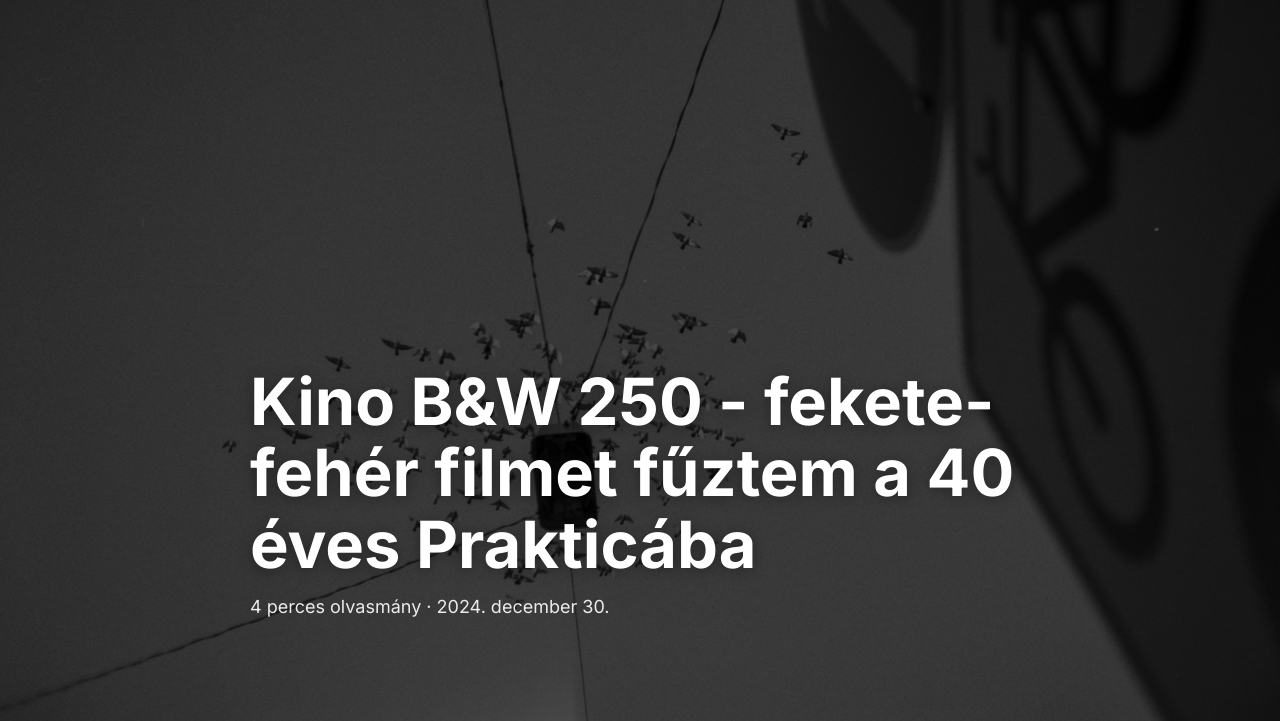
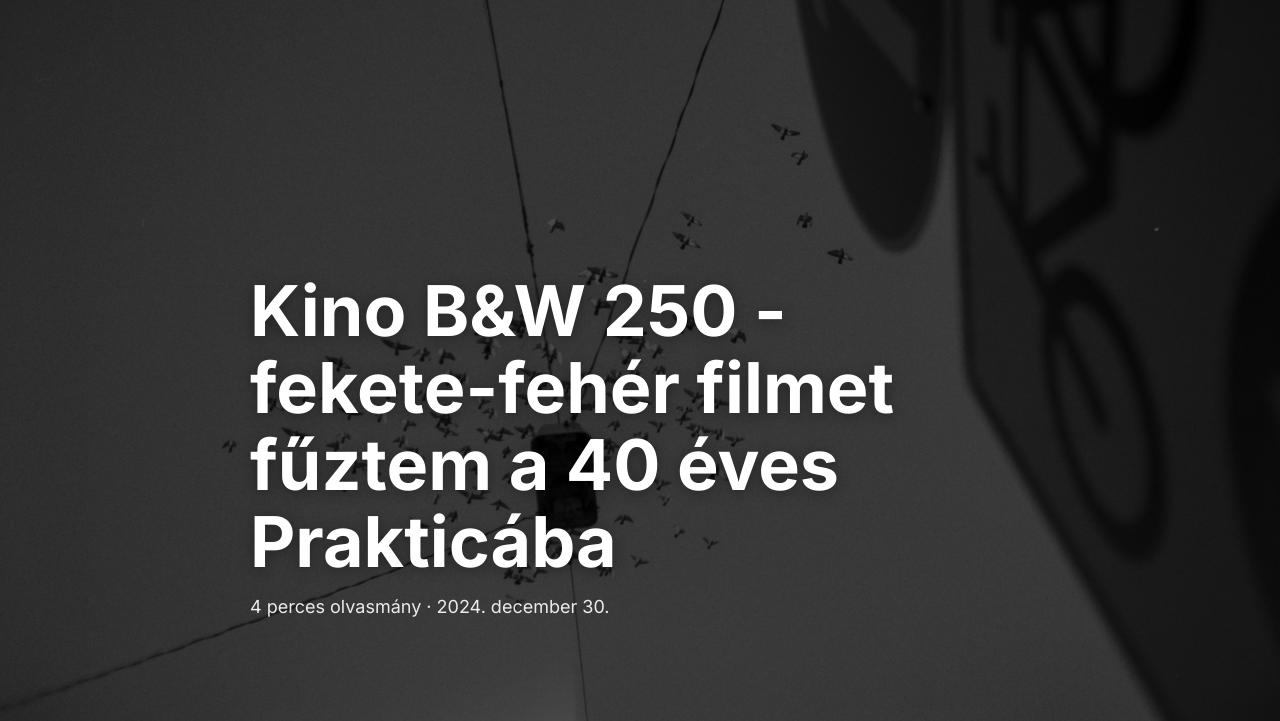
Before and after one commit to wasdrew/andrasvas.com, a plain HTML site: page jegyzetek/kino-bw-250.html in a window 1280 px wide. Shown: the part 79-800 px from the top of the page. Drawn offline with Linux system fonts and the light colour scheme.

Commit message:
font-size fix in hero h1

```diff
--- a/jegyzetek/assets/unified-hero.css
+++ b/jegyzetek/assets/unified-hero.css
@@ -148,7 +148,7 @@ footer .note { display: block; max-width: 8200px; color: #707070; }
 .hero__content h1 {
   color: white;
   text-shadow: 0 2px 14px rgba(0,0,0,0.35);
-  font-size: 65px;
+  font-size: clamp(40px, 6vw, 70px);
   line-height: 1.1;
   font-weight: 700;
   margin-bottom: 12px;
```
Also changed, not shown: 1 other file.
